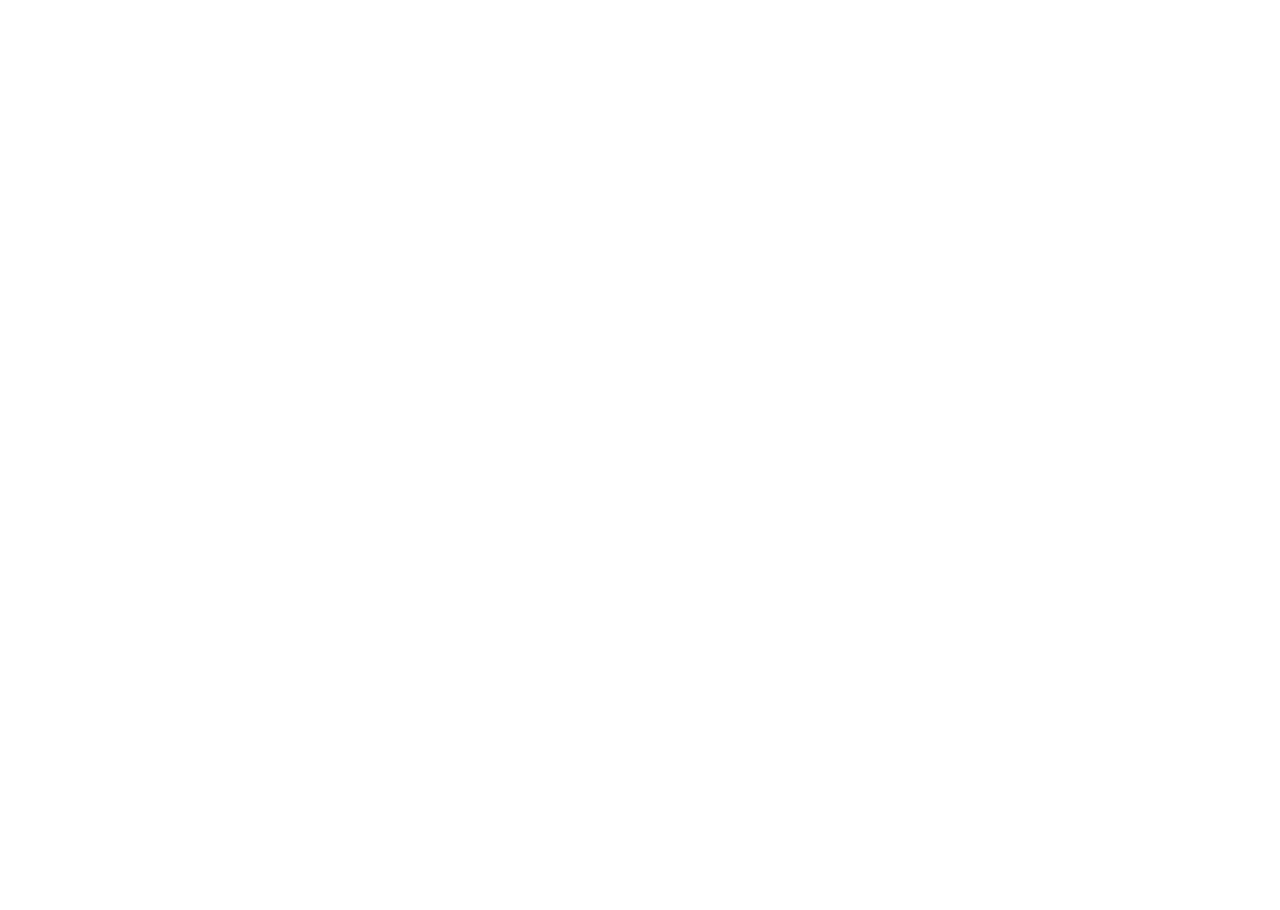
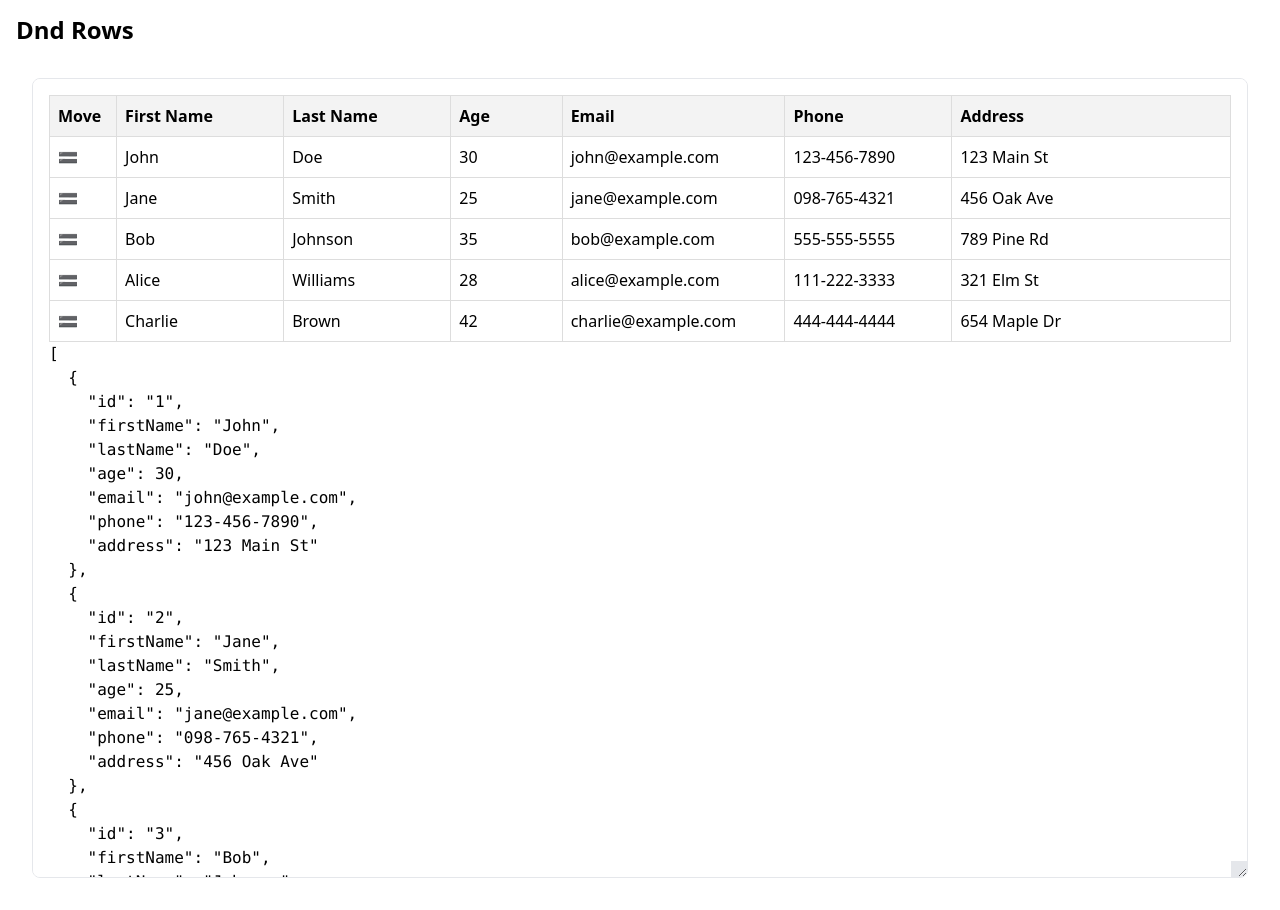
Before and after one commit to harshpathakzz/responsive-table-v2, a React (Vite) app: page / in a window 1280 px wide. Shown: the part 3064-3974 px from the top of the page. Before the commit the page ends 3094 px from the top, so only its background shows below. Built offline with nearby package versions, Linux system fonts and the light colour scheme.

Commit message:
dnd table

```diff
--- a/package.json
+++ b/package.json
@@ -10,6 +10,10 @@
     "preview": "vite preview"
   },
   "dependencies": {
+    "@dnd-kit/core": "^6.3.1",
+    "@dnd-kit/modifiers": "^9.0.0",
+    "@dnd-kit/sortable": "^10.0.0",
+    "@dnd-kit/utilities": "^3.2.2",
     "@tanstack/react-table": "^8.13.2",
     "lucide-react": "^0.344.0",
     "react": "^18.3.1",
--- a/src/App.tsx
+++ b/src/App.tsx
@@ -6,7 +6,7 @@ import ColumnSwitchTable from './components/ResponsiveSwitchTable';
 import ResStyle from './components/ResStyle';
 import FeatCol from './components/FeatCol';
 import RowExpansion from './components/RowExpansion';
-
+import DndRow from './components/DndRow';
 
 type Person = {
   id: string;
@@ -165,6 +165,26 @@ function App() {
                       <RowExpansion />
                       <div className="absolute bottom-0 right-0 w-4 h-4 cursor-se-resize bg-gray-200 hover:bg-gray-300" />
                     </div>
+
+                  </div>
+                  <h1 className="text-2xl font-bold mb-4">Dnd Rows</h1>
+                  <div className="p-4">
+                    <div
+                      className="relative overflow-hidden border border-gray-200 rounded-lg"
+                      style={{
+                        resize: 'both',
+                        overflow: 'auto',
+                        minHeight: '200px',
+                        minWidth: '300px',
+                        maxHeight: '800px',
+                        maxWidth: '100%',
+                        backgroundColor: 'white',
+                      }}
+                    >
+                      <DndRow />
+                      <div className="absolute bottom-0 right-0 w-4 h-4 cursor-se-resize bg-gray-200 hover:bg-gray-300" />
+                    </div>
+
                   </div>
 
       </div>
--- /dev/null
+++ b/src/components/DndRow.tsx
@@ -0,0 +1,262 @@
+import React, { CSSProperties, useState, useMemo } from 'react';
+import {
+  ColumnDef,
+  Row,
+  flexRender,
+  getCoreRowModel,
+  useReactTable,
+} from '@tanstack/react-table';
+
+// dnd-kit imports
+import {
+  DndContext,
+  KeyboardSensor,
+  MouseSensor,
+  TouchSensor,
+  closestCenter,
+  type DragEndEvent,
+  type UniqueIdentifier,
+  useSensor,
+  useSensors,
+} from '@dnd-kit/core';
+import { restrictToVerticalAxis } from '@dnd-kit/modifiers';
+import {
+  arrayMove,
+  SortableContext,
+  verticalListSortingStrategy,
+  useSortable,
+} from '@dnd-kit/sortable';
+import { CSS } from '@dnd-kit/utilities';
+
+// Original data source
+interface Person {
+  id: string;
+  firstName: string;
+  lastName: string;
+  age: number;
+  email: string;
+  phone: string;
+  address: string;
+}
+
+const initialData: Person[] = [
+  {
+    id: '1',
+    firstName: 'John',
+    lastName: 'Doe',
+    age: 30,
+    email: 'john@example.com',
+    phone: '123-456-7890',
+    address: '123 Main St',
+  },
+  {
+    id: '2',
+    firstName: 'Jane',
+    lastName: 'Smith',
+    age: 25,
+    email: 'jane@example.com',
+    phone: '098-765-4321',
+    address: '456 Oak Ave',
+  },
+  {
+    id: '3',
+    firstName: 'Bob',
+    lastName: 'Johnson',
+    age: 35,
+    email: 'bob@example.com',
+    phone: '555-555-5555',
+    address: '789 Pine Rd',
+  },
+  {
+    id: '4',
+    firstName: 'Alice',
+    lastName: 'Williams',
+    age: 28,
+    email: 'alice@example.com',
+    phone: '111-222-3333',
+    address: '321 Elm St',
+  },
+  {
+    id: '5',
+    firstName: 'Charlie',
+    lastName: 'Brown',
+    age: 42,
+    email: 'charlie@example.com',
+    phone: '444-444-4444',
+    address: '654 Maple Dr',
+  },
+];
+
+// --- Drag Handle Cell Component ---
+const RowDragHandleCell = ({ rowId }: { rowId: string }) => {
+  // Attaches the necessary attributes and listeners for drag functionality.
+  const { attributes, listeners } = useSortable({ id: rowId });
+  return (
+    <button
+      {...attributes}
+      {...listeners}
+      style={{ cursor: 'grab', background: 'transparent', border: 'none' }}
+    >
+      🟰
+    </button>
+  );
+};
+
+// --- Draggable Row Component ---
+const DraggableRow = ({ row }: { row: Row<Person> }) => {
+  // Use the row's unique id for drag-and-drop.
+  const { transform, transition, setNodeRef, isDragging } = useSortable({
+    id: row.original.id,
+  });
+  const style: CSSProperties = {
+    transform: CSS.Transform.toString(transform),
+    transition,
+    opacity: isDragging ? 0.8 : 1,
+    zIndex: isDragging ? 1 : 0,
+    position: 'relative',
+  };
+
+  return (
+    <tr ref={setNodeRef} style={style}>
+      {row.getVisibleCells().map(cell => (
+        <td
+          key={cell.id}
+          style={{
+            width: cell.column.columnDef.size || 'auto',
+            padding: '0.5rem',
+            border: '1px solid #ddd',
+          }}
+        >
+          {flexRender(cell.column.columnDef.cell, cell.getContext())}
+        </td>
+      ))}
+    </tr>
+  );
+};
+
+// --- Main Table Component ---
+function MyTable() {
+  // Define columns and add a dedicated drag-handle column at the beginning.
+  const columns = useMemo<ColumnDef<Person>[]>(() => [
+    {
+      id: 'drag-handle',
+      header: 'Move',
+      cell: ({ row }) => <RowDragHandleCell rowId={row.id} />,
+      size: 60,
+    },
+    {
+      accessorKey: 'firstName',
+      header: 'First Name',
+      size: 150,
+    },
+    {
+      accessorKey: 'lastName',
+      header: 'Last Name',
+      size: 150,
+    },
+    {
+      accessorKey: 'age',
+      header: 'Age',
+      size: 100,
+    },
+    {
+      accessorKey: 'email',
+      header: 'Email',
+      size: 200,
+    },
+    {
+      accessorKey: 'phone',
+      header: 'Phone',
+      size: 150,
+    },
+    {
+      accessorKey: 'address',
+      header: 'Address',
+      size: 250,
+    },
+  ], []);
+
+  // Use stateful data so that the order can be updated after drag-and-drop.
+  const [data, setData] = useState<Person[]>(initialData);
+
+  // Generate an array of unique identifiers from the data.
+  const dataIds = useMemo<UniqueIdentifier[]>(
+    () => data.map(({ id }) => id),
+    [data]
+  );
+
+  // Initialize the table instance.
+  const table = useReactTable({
+    data,
+    columns,
+    getCoreRowModel: getCoreRowModel(),
+    // Ensure each row has a stable id.
+    getRowId: row => row.id,
+  });
+
+  // Handle row reordering on drag end.
+  const handleDragEnd = (event: DragEndEvent) => {
+    const { active, over } = event;
+    if (active && over && active.id !== over.id) {
+      const oldIndex = dataIds.indexOf(active.id);
+      const newIndex = dataIds.indexOf(over.id);
+      setData(data => arrayMove(data, oldIndex, newIndex));
+    }
+  };
+
+  // Setup dnd-kit sensors.
+  const sensors = useSensors(
+    useSensor(MouseSensor, {}),
+    useSensor(TouchSensor, {}),
+    useSensor(KeyboardSensor, {})
+  );
+
+  return (
+    <DndContext
+      collisionDetection={closestCenter}
+      modifiers={[restrictToVerticalAxis]}
+      onDragEnd={handleDragEnd}
+      sensors={sensors}
+    >
+      <div style={{ padding: '1rem' }}>
+        <table style={{ borderCollapse: 'collapse', width: '100%' }}>
+          <thead>
+            {table.getHeaderGroups().map(headerGroup => (
+              <tr key={headerGroup.id}>
+                {headerGroup.headers.map(header => (
+                  <th
+                    key={header.id}
+                    style={{
+                      padding: '0.5rem',
+                      border: '1px solid #ddd',
+                      textAlign: 'left',
+                      background: '#f3f3f3',
+                    }}
+                    colSpan={header.colSpan}
+                  >
+                    {header.isPlaceholder
+                      ? null
+                      : flexRender(
+                          header.column.columnDef.header,
+                          header.getContext()
+                        )}
+                  </th>
+                ))}
+              </tr>
+            ))}
+          </thead>
+          <tbody>
+            <SortableContext items={dataIds} strategy={verticalListSortingStrategy}>
+              {table.getRowModel().rows.map(row => (
+                <DraggableRow key={row.id} row={row} />
+              ))}
+            </SortableContext>
+          </tbody>
+        </table>
+        <pre>{JSON.stringify(data, null, 2)}</pre>
+      </div>
+    </DndContext>
+  );
+}
+
+export default MyTable;
```
Also changed, not shown: 1 other file (tests, documents, lock files or other folders).
